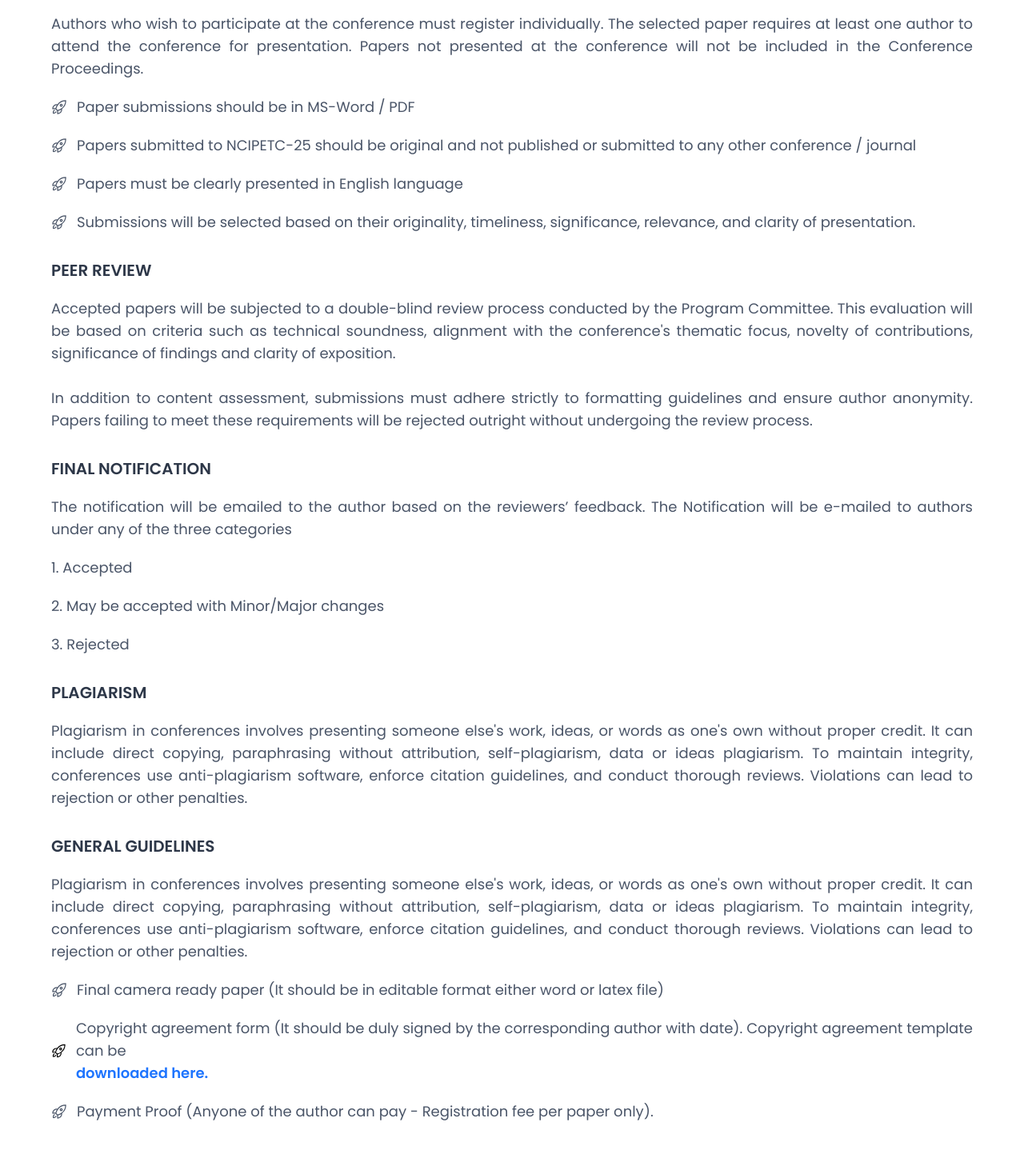
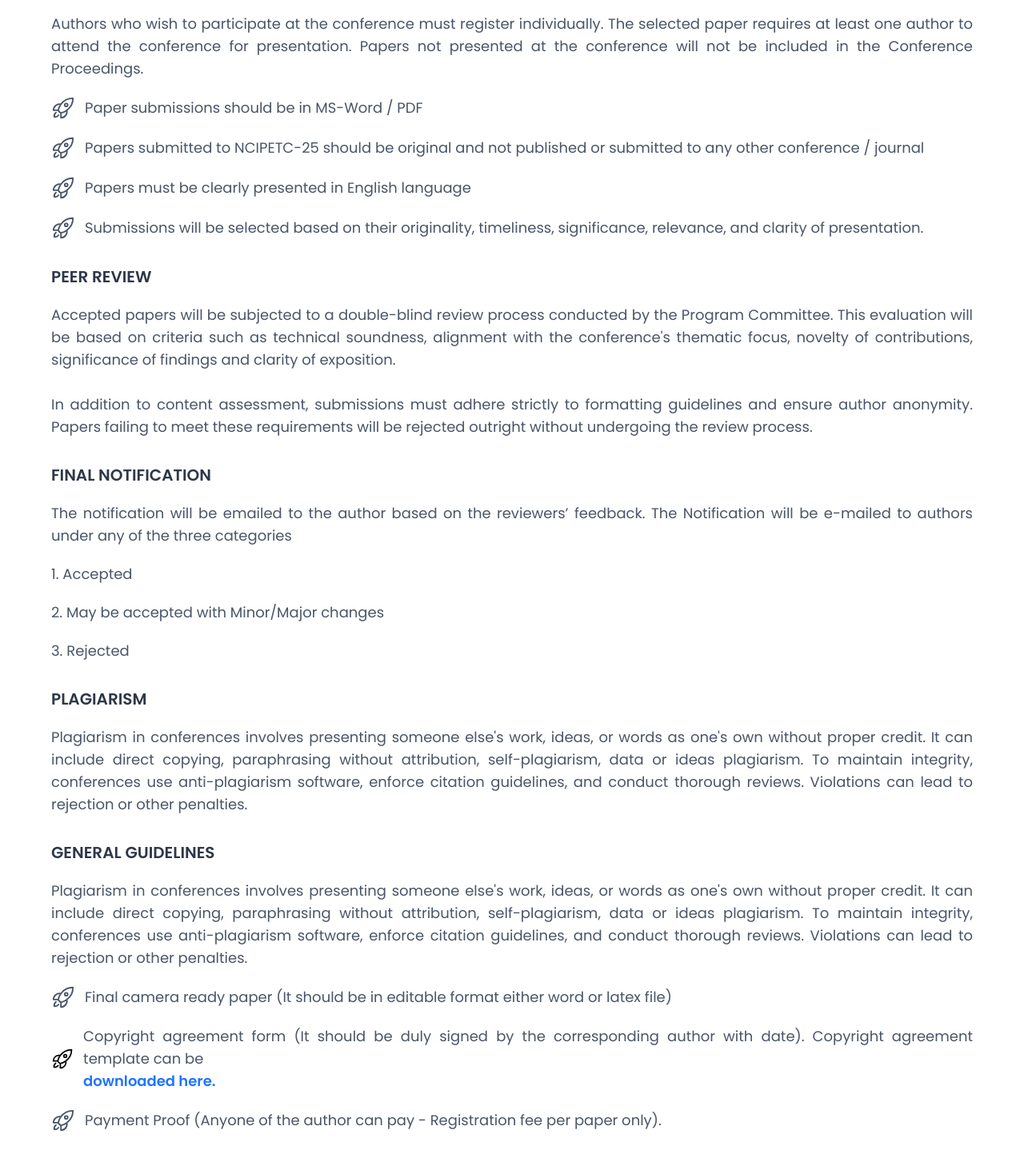
Before and after one commit to AbhishekNSanthosh/ncipetc-25, a Next.js app: page /submission-guidelines in a window 1280 px wide. Shown: the part 360-1828 px from the top of the page at 80% size. Built offline with nearby package versions, Linux system fonts and the light colour scheme; a web font is replaced by a local one.

Commit message:
refactor: major fixes

```diff
--- a/src/widgets/SubmissionGuidelines/components/SubmissionGuidelines.tsx
+++ b/src/widgets/SubmissionGuidelines/components/SubmissionGuidelines.tsx
@@ -50,7 +50,8 @@ export default function SubmissionGuidelinesContent() {
                 key={index}
                 className="text-justify text-base sm:text-lg text-gray-700 flex items-center space-x-2 gap-3"
               >
-                <HiOutlineRocketLaunch className="text-[35px] lg:text-xl"/>
+                <HiOutlineRocketLaunch className="text-xl sm:text-2xl lg:text-3xl" />
+
                 {item}
               </span>
             ))}
@@ -119,12 +120,14 @@ export default function SubmissionGuidelinesContent() {
           </p>
           <div className="flex flex-col space-y-3 sm:space-y-5">
             <span className="text-justify text-base sm:text-lg text-gray-700 flex items-center gap-3">
-            <HiOutlineRocketLaunch className="text-[35px] lg:text-xl"/>
+            <HiOutlineRocketLaunch className="text-xl sm:text-2xl lg:text-3xl" />
+
               Final camera ready paper (It should be in editable format either
               word or latex file)
             </span>
             <div className="flex flex-row items-start sm:items-center gap-3">
-            <HiOutlineRocketLaunch className="text-[35px] lg:text-xl"/>
+            <HiOutlineRocketLaunch className="text-xl sm:text-2xl lg:text-3xl" />
+
               <span className="text-justify text-base sm:text-lg text-gray-700">
                 Copyright agreement form (It should be duly signed by the
                 corresponding author with date). Copyright agreement template
@@ -141,7 +144,8 @@ export default function SubmissionGuidelinesContent() {
               </span>
             </div>
             <span className="text-justify text-base sm:text-lg text-gray-700 flex items-center gap-3">
-            <HiOutlineRocketLaunch className="text-[35px] lg:text-xl"/> Payment Proof (Anyone of the author can
+            <HiOutlineRocketLaunch className="text-xl sm:text-2xl lg:text-3xl" />
+            Payment Proof (Anyone of the author can
               pay - Registration fee per paper only).
             </span>
           </div>
```
